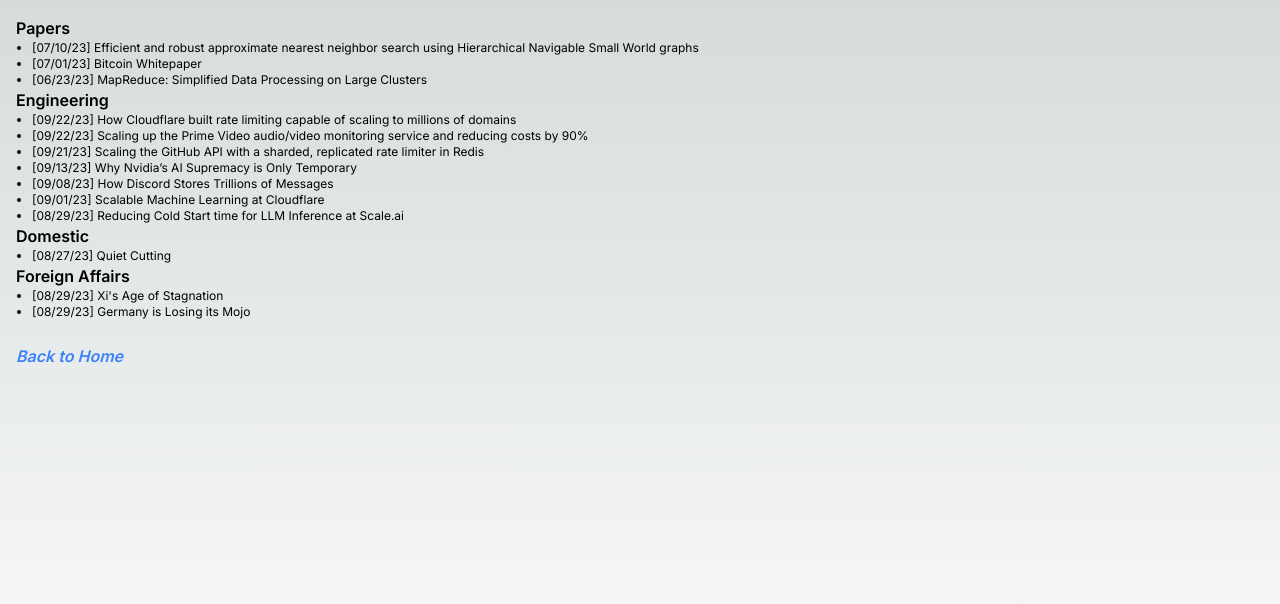
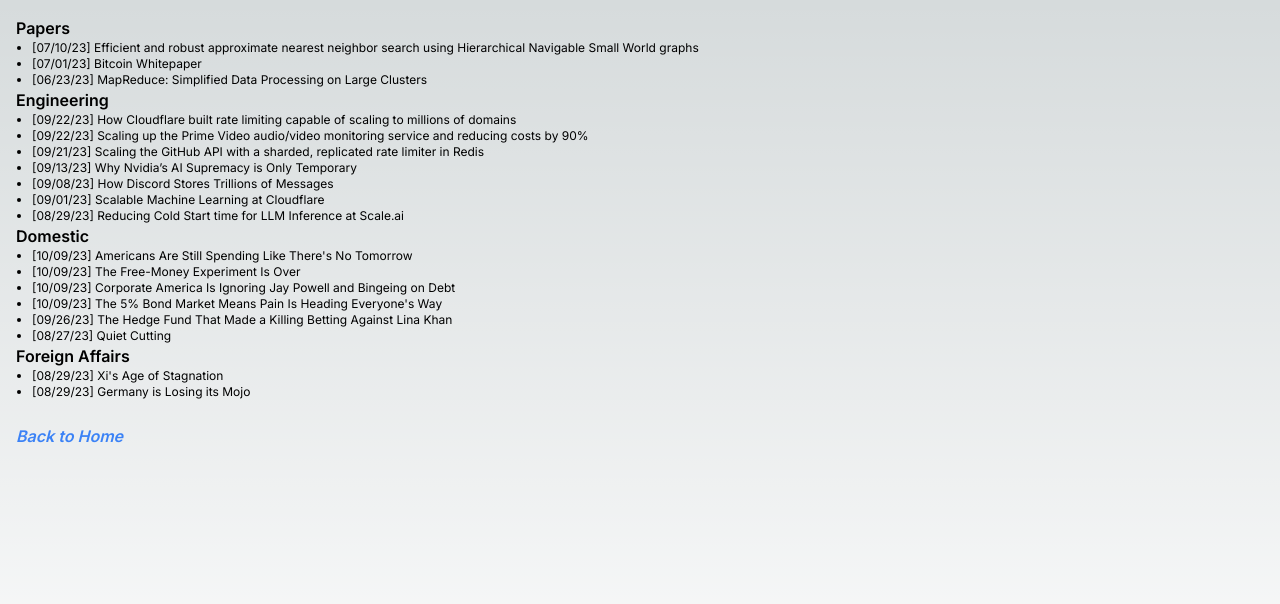
Before and after one commit to atharvapatil4/personal-website, a Next.js app in the folder personal-website/: page /reader in a window 1280 px wide. Shown: the top 604 px of the page. Built offline with nearby package versions, Linux system fonts and the light colour scheme.

Commit message:
new articles

```diff
--- a/personal-website/src/app/reader/page.tsx
+++ b/personal-website/src/app/reader/page.tsx
@@ -120,6 +120,60 @@
         <ul className="text-xs list-disc pl-4">
           <li>
             <Link
+              href="https://www.wsj.com/economy/consumers/americans-are-still-spending-like-theres-no-tomorrow-6a1d307?st=86bpxhxvf7bfcv2&reflink=desktopwebshare_permalink"
+              className=" hover:underline"
+              rel="noopener noreferrer"
+              target="_blank"
+            >
+              [10/09/23] Americans Are Still Spending Like There&apos;s No
+              Tomorrow
+            </Link>
+          </li>
+          <li>
+            <Link
+              href="https://archive.ph/t6Yt5"
+              className=" hover:underline"
+              rel="noopener noreferrer"
+              target="_blank"
+            >
+              [10/09/23] The Free-Money Experiment Is Over
+            </Link>
+          </li>
+          <li>
+            <Link
+              href="https://archive.ph/VwKtn"
+              className=" hover:underline"
+              rel="noopener noreferrer"
+              target="_blank"
+            >
+              [10/09/23] Corporate America Is Ignoring Jay Powell and Bingeing
+              on Debt
+            </Link>
+          </li>
+          <li>
+            <Link
+              href="https://archive.ph/c7YEO"
+              className=" hover:underline"
+              rel="noopener noreferrer"
+              target="_blank"
+            >
+              [10/09/23] The 5% Bond Market Means Pain Is Heading
+              Everyone&apos;s Way
+            </Link>
+          </li>
+          <li>
+            <Link
+              href="https://www.wsj.com/us-news/law/the-hedge-fund-that-made-a-killing-betting-against-lina-khan-d5b395b1"
+              className=" hover:underline"
+              rel="noopener noreferrer"
+              target="_blank"
+            >
+              [09/26/23] The Hedge Fund That Made a Killing Betting Against Lina
+              Khan
+            </Link>
+          </li>
+          <li>
+            <Link
               href="https://www.wsj.com/lifestyle/careers/youve-heard-of-quiet-quitting-now-companies-are-quiet-cutting-ba2c326d?st=e2rccbdrtgnu7lx&reflink=desktopwebshare_permalink"
               className=" hover:underline"
               rel="noopener noreferrer"
```
